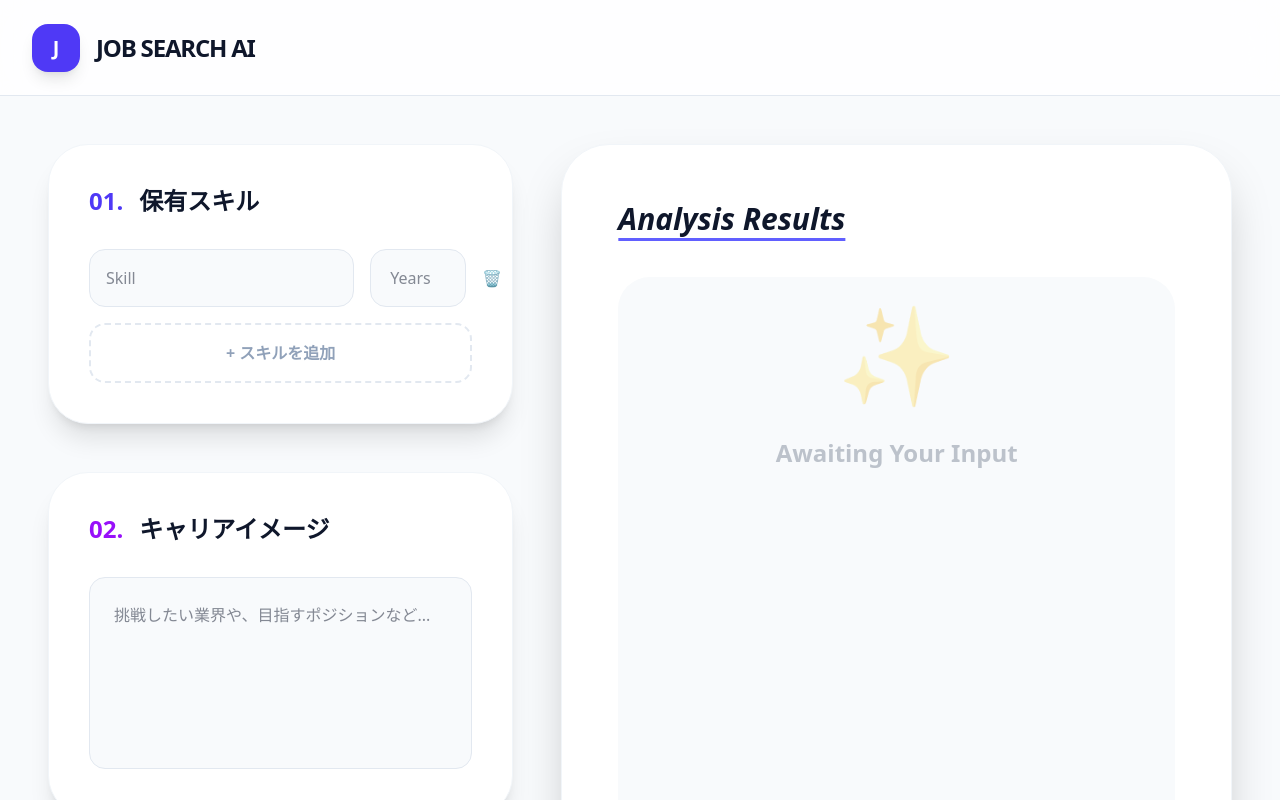
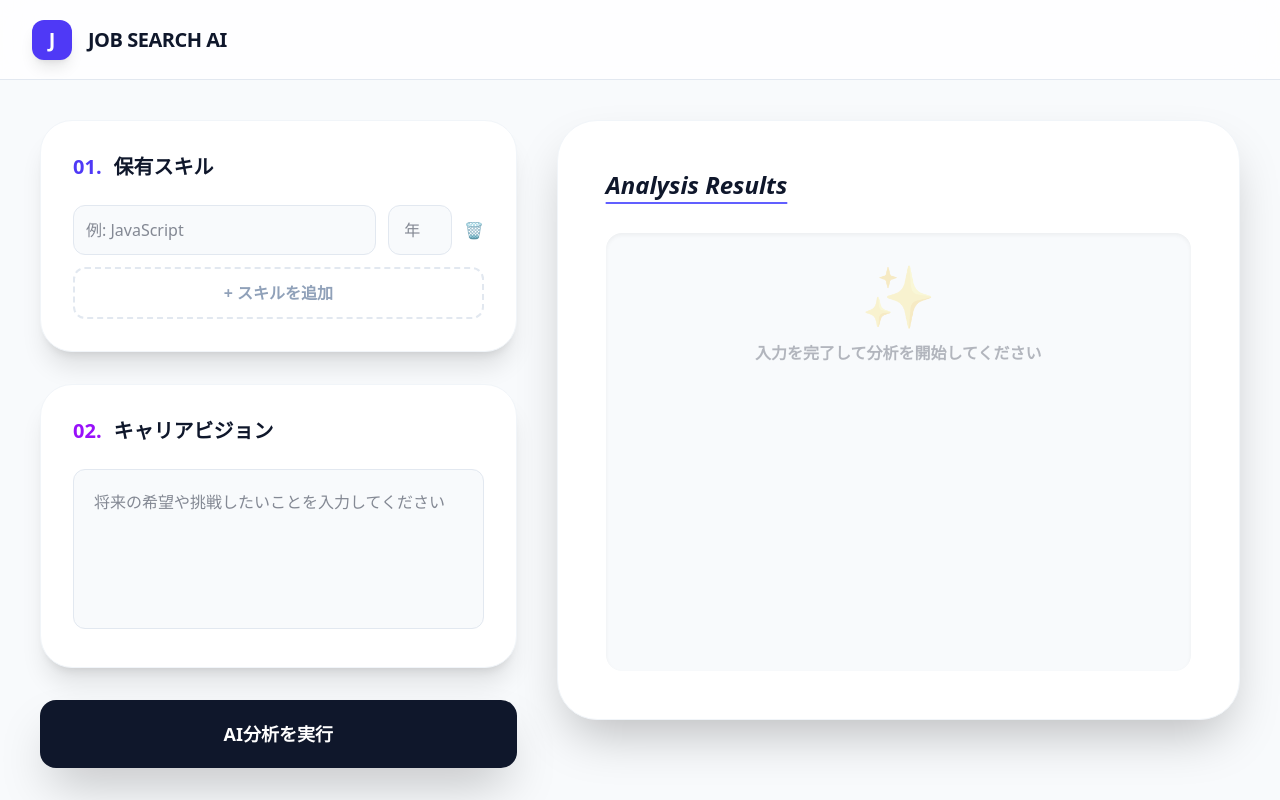
Before and after one commit to Advanced-Develop-2nd/job_search_ts, a React (Vite) app: page /chat in a window 1280 px wide. Shown: the top 800 px of the page. Built offline with nearby package versions, Linux system fonts and the light colour scheme.

Commit message:
リクエスト送信先を追加

```diff
--- a/src/index.css
+++ b/src/index.css
@@ -37,3 +37,38 @@
   width: 100%;
   min-height: 100vh;
 }
+
+/* Markdownを表示する要素（proseクラス）内のスタイル微調整 */
+.prose h3 {
+  border-left: 4px solid #4f46e5; /* 案件名の横にインディゴの線を引く */
+  padding-left: 1rem;
+  margin-top: 2rem !important;
+  margin-bottom: 0.5rem !important;
+  font-weight: 900 !important;
+}
+
+.prose p {
+  margin-bottom: 1rem !important;
+  line-height: 1.8 !important;
+}
+
+.prose hr {
+  margin: 3rem 0 !important;
+  border-color: #e2e8f0 !important;
+}
+
+.dark .prose hr {
+  border-color: #1e293b !important;
+}
+
+/* リスト（箇条書き）のスタイル調整 */
+.prose ul {
+  list-style-type: disc;
+  margin-left: 1.5rem;
+  margin-bottom: 1.5rem;
+}
+
+/* 強調テキストの色調整（ダークモード時） */
+.dark .prose strong {
+  color: #fff;
+}
--- a/src/pages/ChatPage.tsx
+++ b/src/pages/ChatPage.tsx
@@ -1,4 +1,5 @@
 import { useState } from 'react';
+import ReactMarkdown from 'react-markdown';
 
 interface Skill {
   id: string;
@@ -10,92 +11,142 @@ const ChatPage = () => {
   const [skills, setSkills] = useState<Skill[]>([{ id: crypto.randomUUID(), name: '', years: '' }]);
   const [careerVision, setCareerVision] = useState('');
   const [aiResponse, setAiResponse] = useState<string | null>(null);
+  const [isLoading, setIsLoading] = useState(false);
 
   const addSkill = () => setSkills([...skills, { id: crypto.randomUUID(), name: '', years: '' }]);
-  const removeSkill = (id: string) => skills.length > 1 && setSkills(skills.filter(s => s.id !== id));
+  const removeSkill = (id: string) => {
+    if (skills.length > 1) setSkills(skills.filter(s => s.id !== id));
+  };
   const updateSkill = (id: string, field: keyof Skill, value: string) => {
     setSkills(skills.map(s => (s.id === id ? { ...s, [field]: value } : s)));
   };
 
-  const handleAnalyze = () => {
-    setAiResponse("AIがあなたのキャリアプランを策定しています...");
-    setTimeout(() => {
-      setAiResponse(`あなたの${skills.length}つの強みを分析しました。\n「${careerVision}」という目標に向けて、まずは専門性を深めることをお勧めします。`);
-    }, 1500);
+  // API送信処理
+  const handleAnalyze = async () => {
+    setIsLoading(true);
+    setAiResponse(null);
+
+    // リクエスト仕様に基づいたデータ整形
+    const requestData = {
+      body: {
+        skills: skills
+          .filter(s => s.name.trim() !== '')
+          .map(s => ({
+            name: s.name,
+            years: Number(s.years) || 0
+          })),
+        wish: careerVision
+      }
+    };
+
+    try {
+      const response = await fetch('https://app.azp-eng.com/webhook/jobsearch', {
+        method: 'POST',
+        headers: {
+          'Content-Type': 'application/json'
+        },
+        body: JSON.stringify(requestData)
+      });
+
+      if (!response.ok) {
+        throw new Error(`HTTP error! status: ${response.status}`);
+      }
+
+      const data = await response.json();
+
+      // Response仕様の "result" フィールド（Markdown）をセット
+      if (data && data.result) {
+        setAiResponse(data.result);
+      } else {
+        setAiResponse("解析結果のデータ構造が正しくありません。");
+      }
+    } catch (error) {
+      console.error('API Error:', error);
+      setAiResponse("### 通信エラー\nAPIとの通信に失敗しました。接続設定やCORS設定を確認してください。");
+    } finally {
+      setIsLoading(false);
+    }
   };
 
   return (
-    <div className="min-h-screen bg-slate-50 dark:bg-slate-950 text-slate-900 dark:text-slate-100 transition-colors">
-      <header className="h-24 sticky top-0 z-50 bg-white/80 dark:bg-slate-900/80 backdrop-blur-xl border-b border-slate-200 dark:border-slate-800 px-8 flex items-center justify-between">
-        <div className="flex items-center gap-4">
-          <div className="w-12 h-12 bg-indigo-600 rounded-2xl flex items-center justify-center text-white font-black text-xl shadow-lg">J</div>
-          <h1 className="text-2xl font-black tracking-tighter uppercase">Job Search AI</h1>
-        </div>
+    <div className="min-h-screen bg-slate-50 dark:bg-slate-950 text-slate-900 dark:text-slate-100 transition-colors duration-500">
+      <header className="h-20 sticky top-0 z-50 bg-white/80 dark:bg-slate-900/80 backdrop-blur-xl border-b border-slate-200 dark:border-slate-800 px-8 flex items-center">
+        <div className="w-10 h-10 bg-indigo-600 rounded-xl flex items-center justify-center text-white font-black text-xl mr-4 shadow-lg">J</div>
+        <h1 className="text-xl font-black uppercase tracking-tight">Job Search AI</h1>
       </header>
 
-      <main className="max-w-[1400px] mx-auto p-8 lg:p-12 grid grid-cols-1 lg:grid-cols-12 gap-12">
-        <div className="lg:col-span-5 space-y-12">
-          {/* Skill Card */}
-          <section className="bg-white dark:bg-slate-900 p-10 rounded-[2.5rem] shadow-xl border border-slate-100 dark:border-slate-800 space-y-8">
-            <h2 className="text-2xl font-black flex items-center gap-4">
+      <main className="max-w-7xl mx-auto p-6 md:p-10 grid grid-cols-1 lg:grid-cols-12 gap-10">
+        {/* 左側：入力フォーム */}
+        <div className="lg:col-span-5 space-y-8 text-left">
+          <section className="bg-white dark:bg-slate-900 p-8 rounded-[2rem] shadow-xl border border-slate-100 dark:border-slate-800 space-y-6">
+            <h2 className="text-xl font-black flex items-center gap-3">
               <span className="text-indigo-600">01.</span> 保有スキル
             </h2>
-            <div className="space-y-4">
+            <div className="space-y-3">
               {skills.map((skill) => (
-                <div key={skill.id} className="flex gap-4 group">
+                <div key={skill.id} className="flex gap-3">
                   <input
-                    placeholder="Skill"
-                    className="flex-1 p-4 rounded-2xl bg-slate-50 dark:bg-slate-800 border border-slate-200 dark:border-slate-700 text-slate-900 dark:text-slate-100 focus:ring-4 ring-indigo-500/10 outline-none"
+                    placeholder="例: JavaScript"
+                    className="flex-1 p-3 rounded-xl bg-slate-50 dark:bg-slate-800 border border-slate-200 dark:border-slate-700 outline-none focus:ring-2 ring-indigo-500/50"
                     value={skill.name}
                     onChange={(e) => updateSkill(skill.id, 'name', e.target.value)}
                   />
                   <input
                     type="number"
-                    placeholder="Years"
-                    className="w-24 p-4 rounded-2xl bg-slate-50 dark:bg-slate-800 border border-slate-200 dark:border-slate-700 text-slate-900 dark:text-slate-100 text-center outline-none"
+                    placeholder="年"
+                    className="w-16 p-3 rounded-xl bg-slate-50 dark:bg-slate-800 border border-slate-200 dark:border-slate-700 text-center outline-none"
                     value={skill.years}
                     onChange={(e) => updateSkill(skill.id, 'years', e.target.value)}
                   />
-                  <button onClick={() => removeSkill(skill.id)} className="text-slate-300 hover:text-red-500 transition-colors">🗑️</button>
+                  <button onClick={() => removeSkill(skill.id)} className="text-slate-400 hover:text-red-500 transition-colors">🗑️</button>
                 </div>
               ))}
-              <button onClick={addSkill} className="w-full py-4 border-2 border-dashed border-slate-200 dark:border-slate-800 rounded-2xl text-slate-400 font-bold hover:bg-indigo-50/50 dark:hover:bg-indigo-900/10 transition-all">+ スキルを追加</button>
+              <button onClick={addSkill} className="w-full py-3 border-2 border-dashed border-slate-200 dark:border-slate-700 rounded-xl text-slate-400 font-bold hover:bg-indigo-50/20 transition-all">+ スキルを追加</button>
             </div>
           </section>
 
-          {/* Vision Card */}
-          <section className="bg-white dark:bg-slate-900 p-10 rounded-[2.5rem] shadow-xl border border-slate-100 dark:border-slate-800 space-y-8">
-            <h2 className="text-2xl font-black flex items-center gap-4 text-slate-900 dark:text-slate-100">
-              <span className="text-purple-600">02.</span> キャリアイメージ
+          <section className="bg-white dark:bg-slate-900 p-8 rounded-[2rem] shadow-xl border border-slate-100 dark:border-slate-800 space-y-6">
+            <h2 className="text-xl font-black flex items-center gap-3">
+              <span className="text-purple-600">02.</span> キャリアビジョン
             </h2>
             <textarea
-              placeholder="挑戦したい業界や、目指すポジションなど..."
-              className="w-full h-48 p-6 rounded-2xl bg-slate-50 dark:bg-slate-800 border border-slate-200 dark:border-slate-700 text-slate-900 dark:text-slate-100 outline-none resize-none leading-relaxed"
+              placeholder="将来の希望や挑戦したいことを入力してください"
+              className="w-full h-40 p-5 rounded-xl bg-slate-50 dark:bg-slate-800 border border-slate-200 dark:border-slate-700 outline-none resize-none focus:ring-2 ring-purple-500/50"
               value={careerVision}
               onChange={(e) => setCareerVision(e.target.value)}
             />
           </section>
 
-          <button onClick={handleAnalyze} className="w-full py-6 bg-slate-900 dark:bg-indigo-600 text-white font-black rounded-3xl text-xl shadow-2xl hover:scale-[1.02] active:scale-[0.98] transition-all">
-            AI分析を開始
+          <button
+            onClick={handleAnalyze}
+            disabled={isLoading}
+            className="w-full py-5 bg-slate-900 dark:bg-indigo-600 text-white font-black rounded-2xl text-lg shadow-2xl hover:scale-[1.02] active:scale-[0.98] transition-all disabled:opacity-50"
+          >
+            {isLoading ? (
+              <span className="flex items-center justify-center gap-2">
+                <svg className="animate-spin h-5 w-5 text-white" viewBox="0 0 24 24">
+                  <circle className="opacity-25" cx="12" cy="12" r="10" stroke="currentColor" strokeWidth="4" fill="none"></circle>
+                  <path className="opacity-75" fill="currentColor" d="M4 12a8 8 0 018-8V0C5.373 0 0 5.373 0 12h4zm2 5.291A7.962 7.962 0 014 12H0c0 3.042 1.135 5.824 3 7.938l3-2.647z"></path>
+                </svg>
+                解析中...
+              </span>
+            ) : "AI分析を実行"}
           </button>
         </div>
 
-        {/* Result Card */}
+        {/* 右カラム：解析結果表示 */}
         <div className="lg:col-span-7">
-          <div className="bg-white dark:bg-slate-900 rounded-[3rem] p-10 md:p-14 shadow-2xl min-h-[800px] border border-slate-100 dark:border-slate-800 flex flex-col transition-all">
-            <h2 className="text-3xl font-black mb-10 flex items-center gap-4 italic underline decoration-indigo-500 underline-offset-8 text-slate-900 dark:text-slate-100">
-              Analysis Results
-            </h2>
-            <div className="flex-1 bg-slate-50 dark:bg-slate-950/50 rounded-[2rem] p-10 leading-loose text-lg text-slate-700 dark:text-slate-300">
+          <div className="bg-white dark:bg-slate-900 rounded-[2.5rem] p-8 md:p-12 shadow-2xl min-h-[600px] border border-slate-100 dark:border-slate-800 flex flex-col text-left">
+            <h2 className="text-2xl font-black mb-8 italic underline decoration-indigo-500 underline-offset-8">Analysis Results</h2>
+            <div className="flex-1 bg-slate-50 dark:bg-slate-950/50 rounded-2xl p-8 shadow-inner overflow-y-auto">
               {aiResponse ? (
-                <div className="animate-in fade-in slide-in-from-bottom-4 duration-700 whitespace-pre-wrap text-left">
-                  {aiResponse}
-                </div>
+                <article className="prose prose-slate dark:prose-invert max-w-none prose-headings:font-black prose-h3:text-indigo-600 dark:prose-h3:text-indigo-400 prose-h3:mt-8 prose-h3:mb-2 prose-p:leading-relaxed">
+                  <ReactMarkdown>{aiResponse}</ReactMarkdown>
+                </article>
               ) : (
-                <div className="h-full flex flex-col items-center justify-center opacity-30 space-y-6">
-                  <div className="text-8xl animate-bounce">✨</div>
-                  <p className="font-bold text-2xl">Awaiting Your Input</p>
+                <div className="h-full flex flex-col items-center justify-center opacity-30 space-y-4">
+                  <span className="text-6xl animate-pulse">✨</span>
+                  <p className="font-bold">入力を完了して分析を開始してください</p>
                 </div>
               )}
             </div>
```
